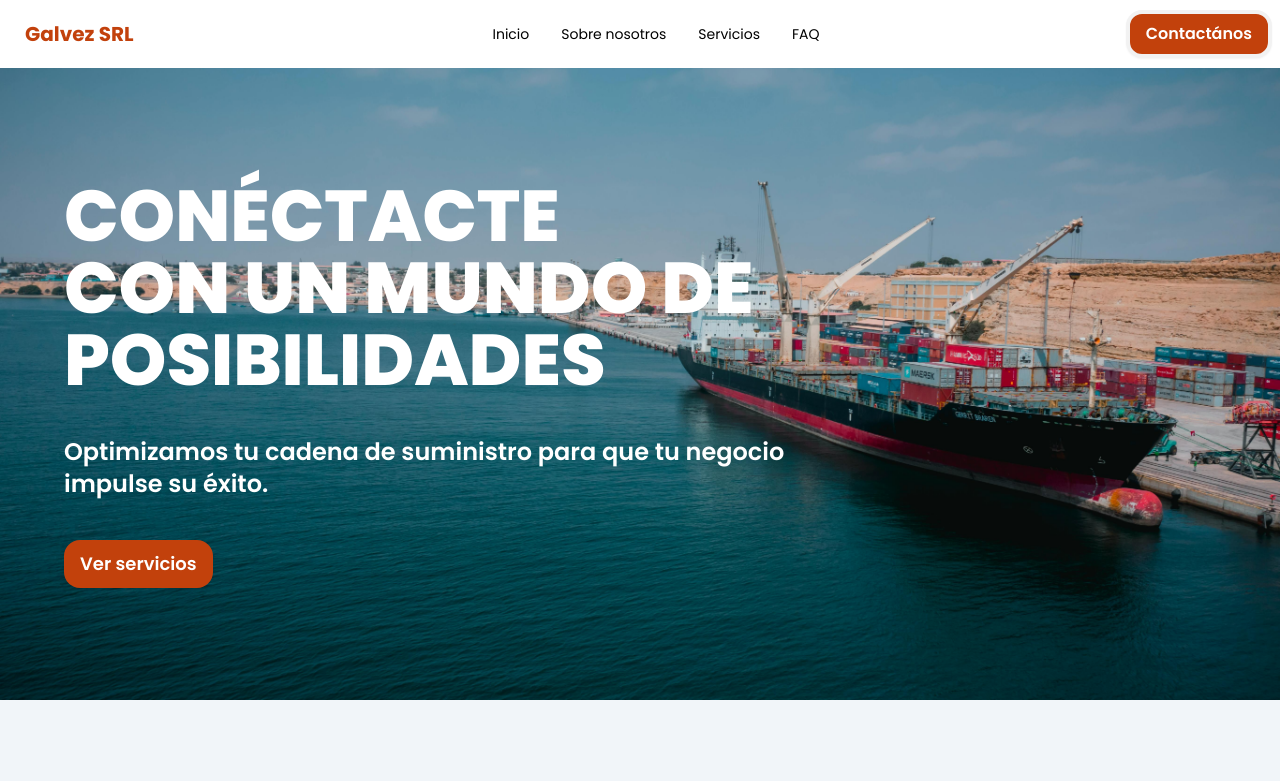
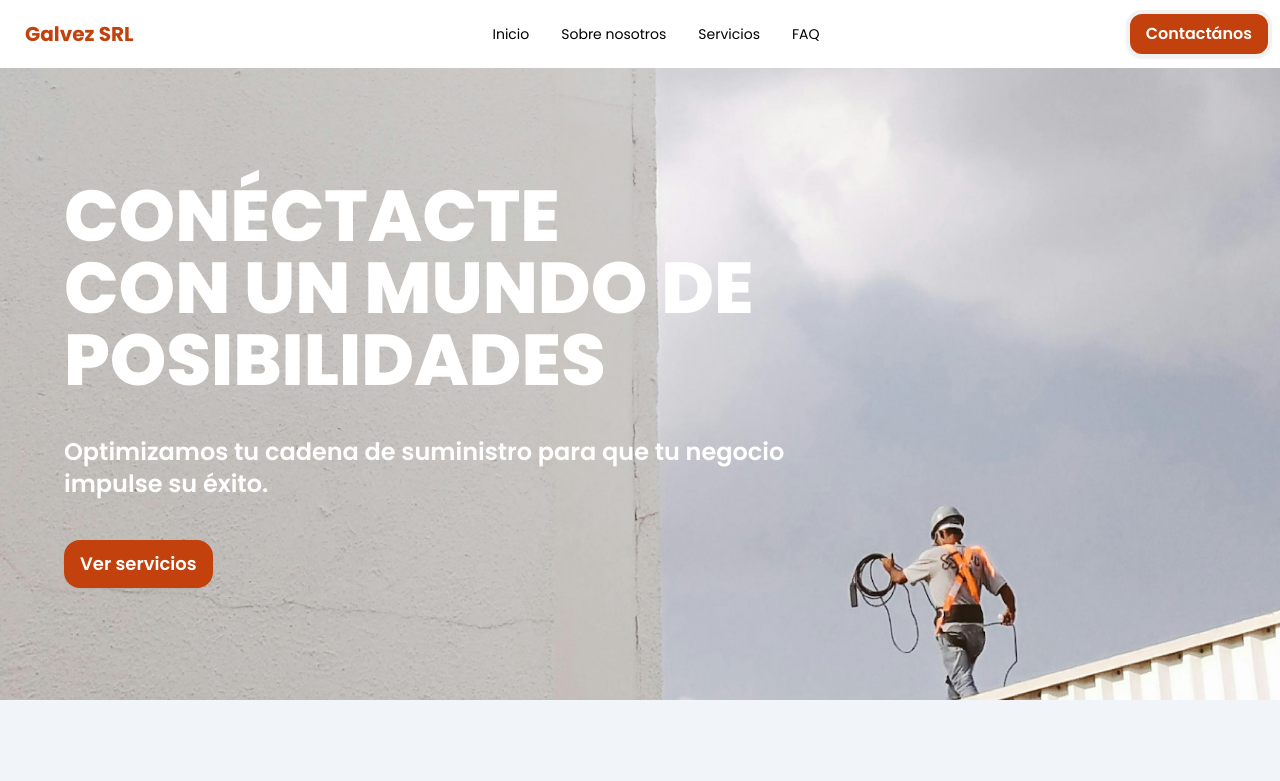
Before and after one commit to valeamayola/logistic-web, a Next.js app: page / in a window 1280 px wide. Shown: the top 781 px of the page. Built offline with nearby package versions, Linux system fonts and the light colour scheme.

Commit message:
Update globals.css

```diff
--- a/src/app/globals.css
+++ b/src/app/globals.css
@@ -33,7 +33,7 @@
 }
 
 header {
-  background-image: url('/logistic-3.jpg');
+  background-image: url('/constructora-1.jpg');
   background-position: center;
   background-size: cover;
 }
```
